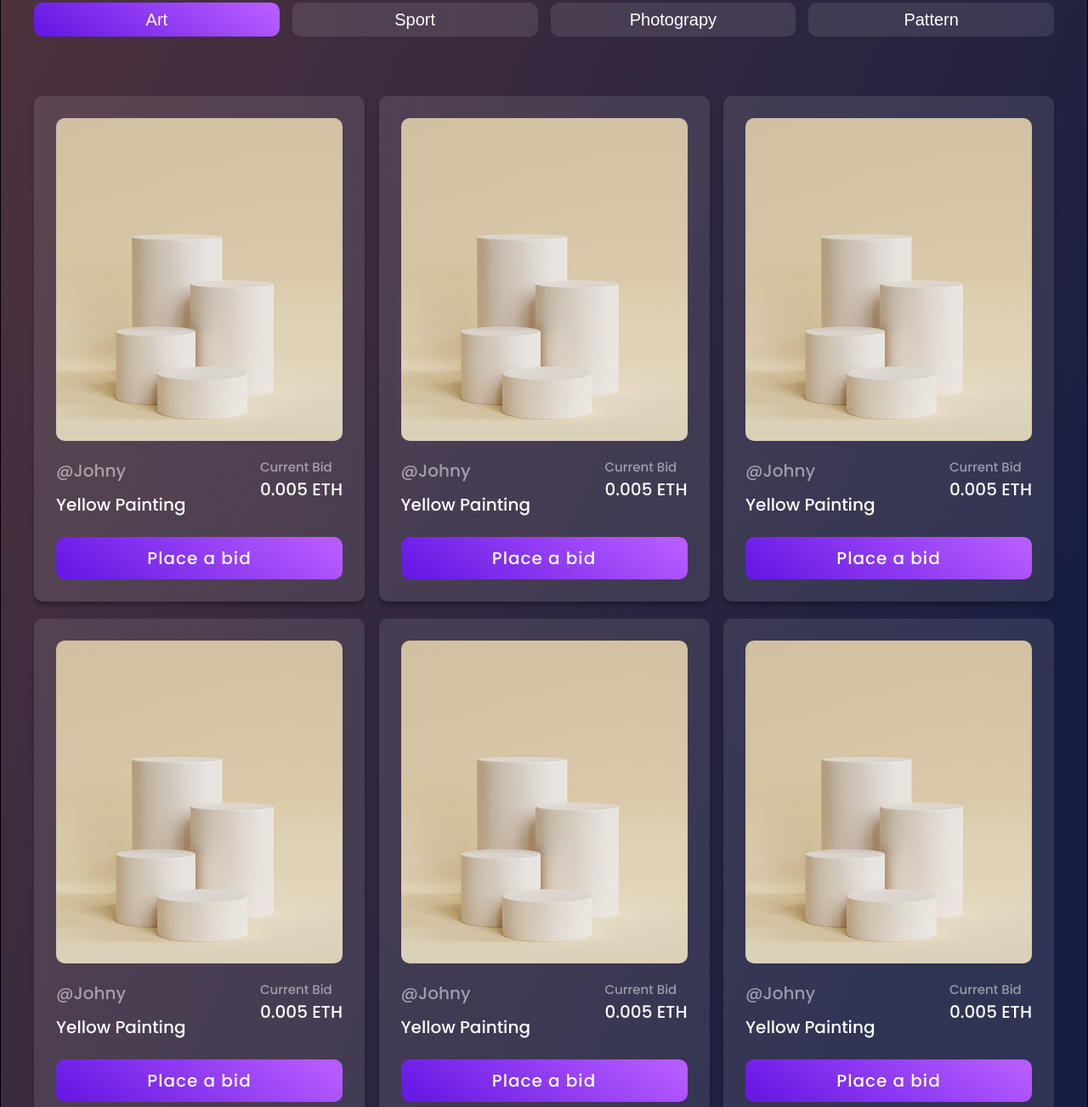
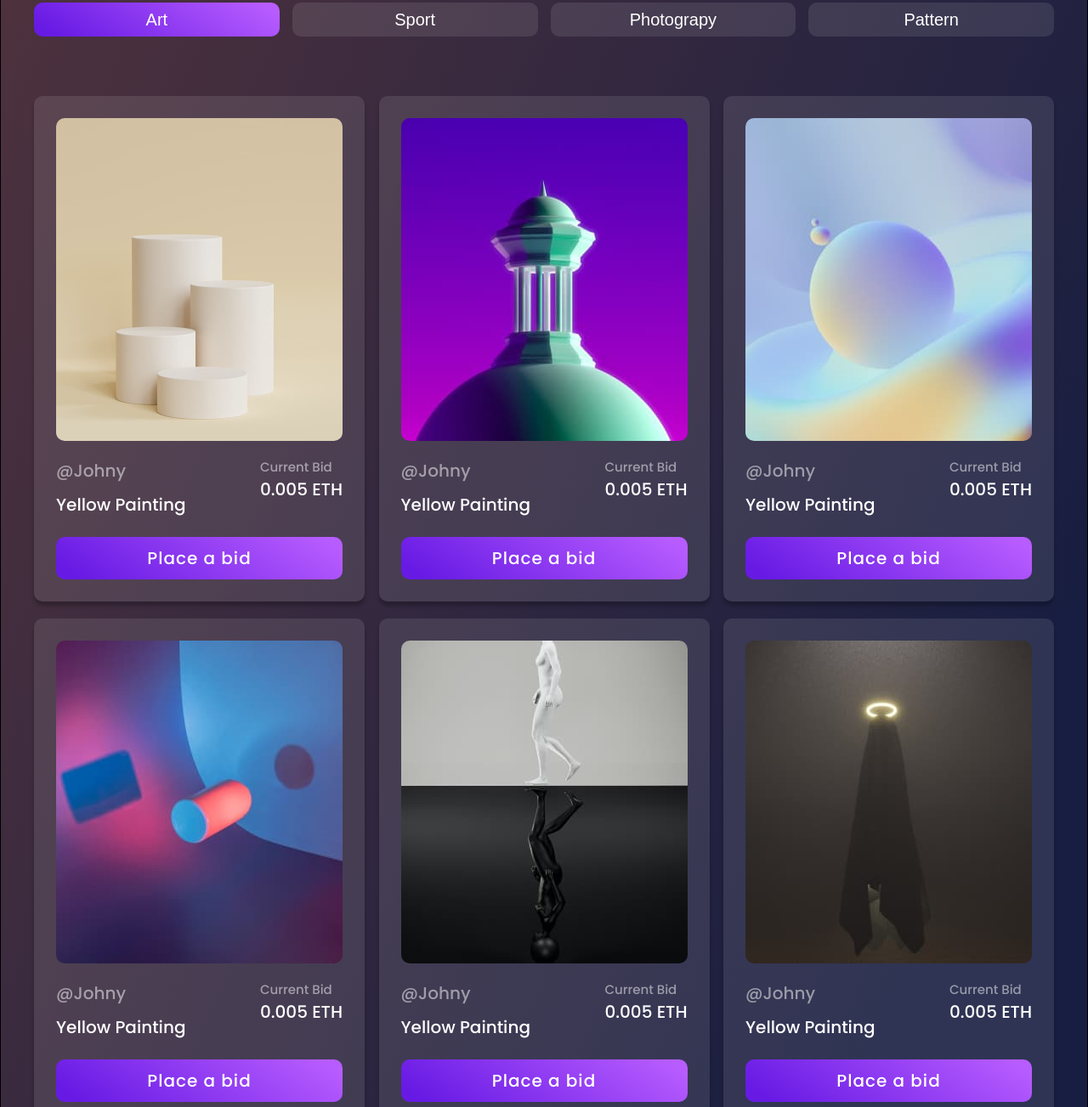
Before and after one commit to vitruvianpudge/Psycho-art, a website: page dist/index.html in a window 1280 px wide. Shown: the part 2117-3420 px from the top of the page at 85% size. Drawn offline with Linux system fonts and the light colour scheme.

Commit message:
Update index.html

```diff
--- a/dist/index.html
+++ b/dist/index.html
@@ -151,7 +151,7 @@
               </div>
               <div class="card">
                 <div class="card-img">
-                  <img src="./images/collection-gallery/1.jpg" alt="">
+                  <img src="./images/collection-gallery/2.jpg" alt="">
                 </div>
                 <div class="card__info">
                   <div class="card__name-box">
@@ -167,7 +167,7 @@
               </div>
               <div class="card">
                 <div class="card-img">
-                  <img src="./images/collection-gallery/1.jpg" alt="">
+                  <img src="./images/collection-gallery/3.jpg" alt="">
                 </div>
                 <div class="card__info">
                   <div class="card__name-box">
@@ -183,7 +183,7 @@
               </div>
               <div class="card">
                 <div class="card-img">
-                  <img src="./images/collection-gallery/1.jpg" alt="">
+                  <img src="./images/collection-gallery/4.jpg" alt="">
                 </div>
                 <div class="card__info">
                   <div class="card__name-box">
@@ -199,7 +199,7 @@
               </div>
               <div class="card">
                 <div class="card-img">
-                  <img src="./images/collection-gallery/1.jpg" alt="">
+                  <img src="./images/collection-gallery/5.jpg" alt="">
                 </div>
                 <div class="card__info">
                   <div class="card__name-box">
@@ -215,7 +215,7 @@
               </div>
               <div class="card">
                 <div class="card-img">
-                  <img src="./images/collection-gallery/1.jpg" alt="">
+                  <img src="./images/collection-gallery/6.jpg" alt="">
                 </div>
                 <div class="card__info">
                   <div class="card__name-box">
```
